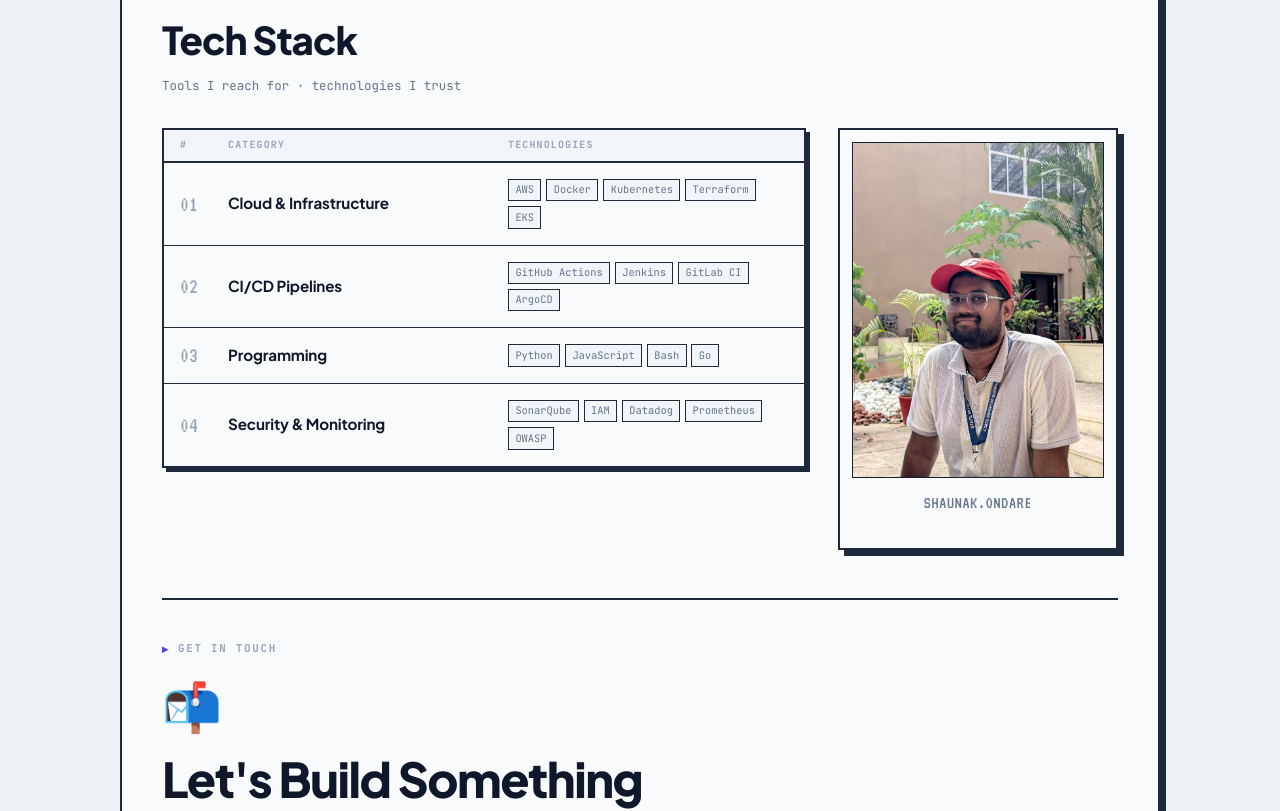
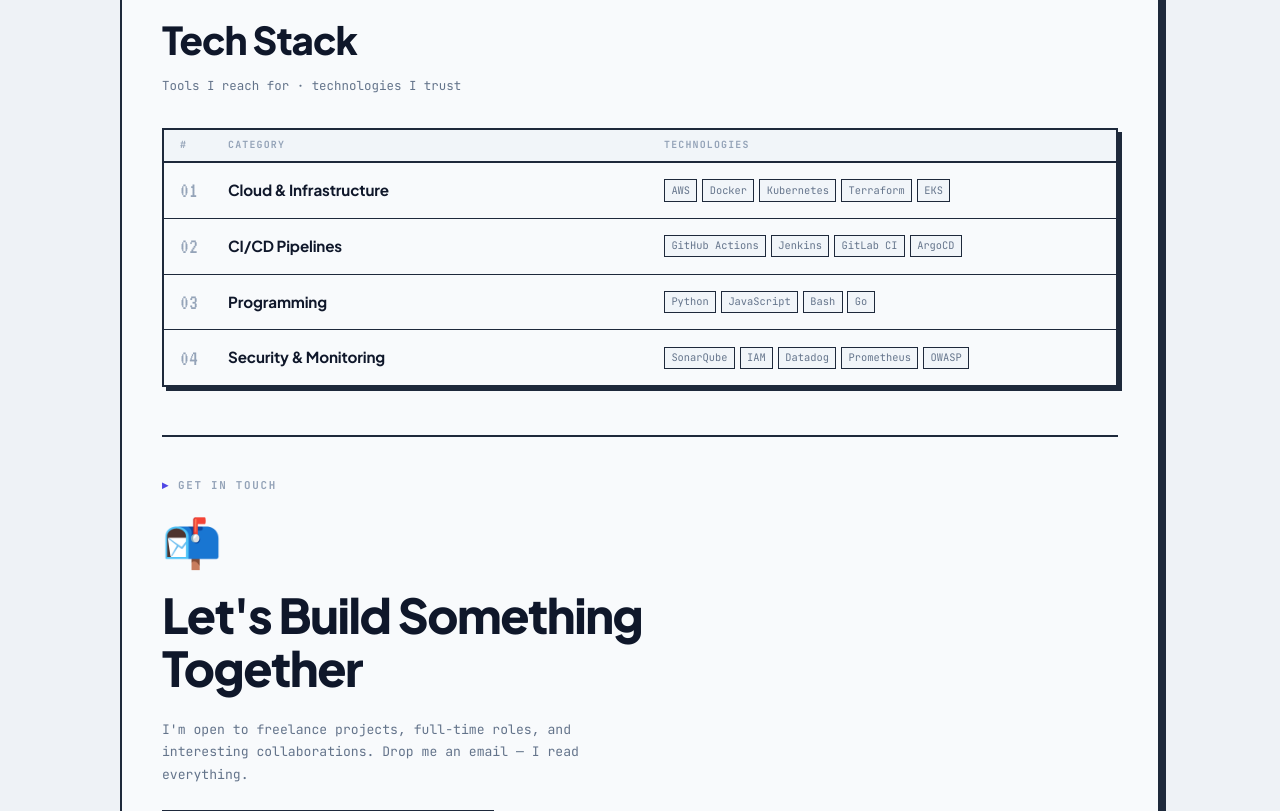
Before and after one commit to Shaunak-ondare/portfolio-site, a React (Vite) app: page / in a window 1280 px wide. Shown: the part 1460-2271 px from the top of the page. Built offline with nearby package versions, Linux system fonts and the light colour scheme.

Commit message:
fix project cards not moving on hover

```diff
--- a/src/components/Projects.tsx
+++ b/src/components/Projects.tsx
@@ -77,13 +77,16 @@
       {/* Cards Grid */}
       <div className="projects-grid" id="projects-grid">
         {projects.map((project, index) => (
+          /* Outer: animation only — display:contents makes it invisible to grid layout */
           <div
             key={project.title}
+            className={`animate-slide-up delay-${index + 1}`}
+            style={{ opacity: isVisible ? 1 : 0, display: 'contents' }}
+          >
+            {/* Inner: hover interaction only — no animation running here */}
+            <div
               id={`project-card-${project.title.toLowerCase().replace(/\s+/g, '-')}`}
-            className={`project-card brutalist-card animate-slide-up delay-${index + 1}`}
-            style={{
-              opacity: isVisible ? 1 : 0,
-            }}
+              className="project-card"
             >
               {/* Card Header */}
               <div className="project-card__header">
@@ -122,6 +125,7 @@
                 </div>
               </div>
             </div>
+          </div>
         ))}
       </div>
 
--- a/src/components/Skills.tsx
+++ b/src/components/Skills.tsx
@@ -64,7 +64,7 @@
       </p>
 
       {/* Two-column layout */}
-      <div className="skills-layout">
+      <div style={{ width: '100%' }}>
         {/* Notion-style Table */}
         <div
           className="skills-table animate-slide-up delay-2"
@@ -96,20 +96,6 @@
             </div>
           ))}
         </div>
-
-        {/* Portrait Polaroid */}
-        <div
-          className="portrait-frame animate-slide-up delay-3"
-          id="portrait-frame"
-          style={{ opacity: isVisible ? 1 : 0, transition: 'opacity 0.6s ease 0.2s' }}
-        >
-          <img
-            src="/portrait.jpg"
-            alt="Shaunak Ondare portrait"
-            id="portrait-img"
-          />
-          <p className="portrait-label">SHAUNAK.ONDARE</p>
-        </div>
       </div>
 
       <hr className="section-divider" style={{ marginTop: '3rem' }} />
--- a/src/index.css
+++ b/src/index.css
@@ -305,13 +305,8 @@
 }
 
 /* ── Icon Hover Effects ── */
-.brutalist-btn:hover .btn-icon-arrow,
-.brutalist-btn-outline:hover .btn-icon-arrow {
-  transform: translate(3px, 3px);
-  transition: transform 0.15s var(--spring);
-}
-
-.brutalist-btn:hover .btn-icon-sparkle {
+.brutalist-btn:hover .btn-icon-sparkle,
+.brutalist-btn-outline:hover .btn-icon-sparkle {
   transform: rotate(25deg) scale(1.2);
   transition: transform 0.15s var(--spring);
 }
@@ -319,6 +314,8 @@
 .btn-icon-arrow,
 .btn-icon-sparkle {
   transition: transform 0.15s var(--spring);
+  display: inline-flex;
+  align-items: center;
 }
 
 /* ══════════════════════════════════════════════════════
@@ -703,8 +700,10 @@
 
 .project-card {
   position: relative;
+  z-index: 1;
   display: flex;
   flex-direction: column;
+  height: 100%;
   background: var(--surface);
   border: var(--border-width) solid var(--border-color);
   box-shadow: var(--shadow-md);
@@ -716,11 +715,13 @@
 .project-card:hover {
   transform: translate(-3px, -3px) rotate(-0.5deg);
   box-shadow: var(--shadow-hover);
+  z-index: 10;
 }
 
 .project-card:active {
   transform: translate(3px, 3px);
   box-shadow: 0px 0px 0px var(--border-color);
+  z-index: 10;
 }
 
 .project-card__header {
```
Lines whose indentation alone changed are shown as unchanged.
